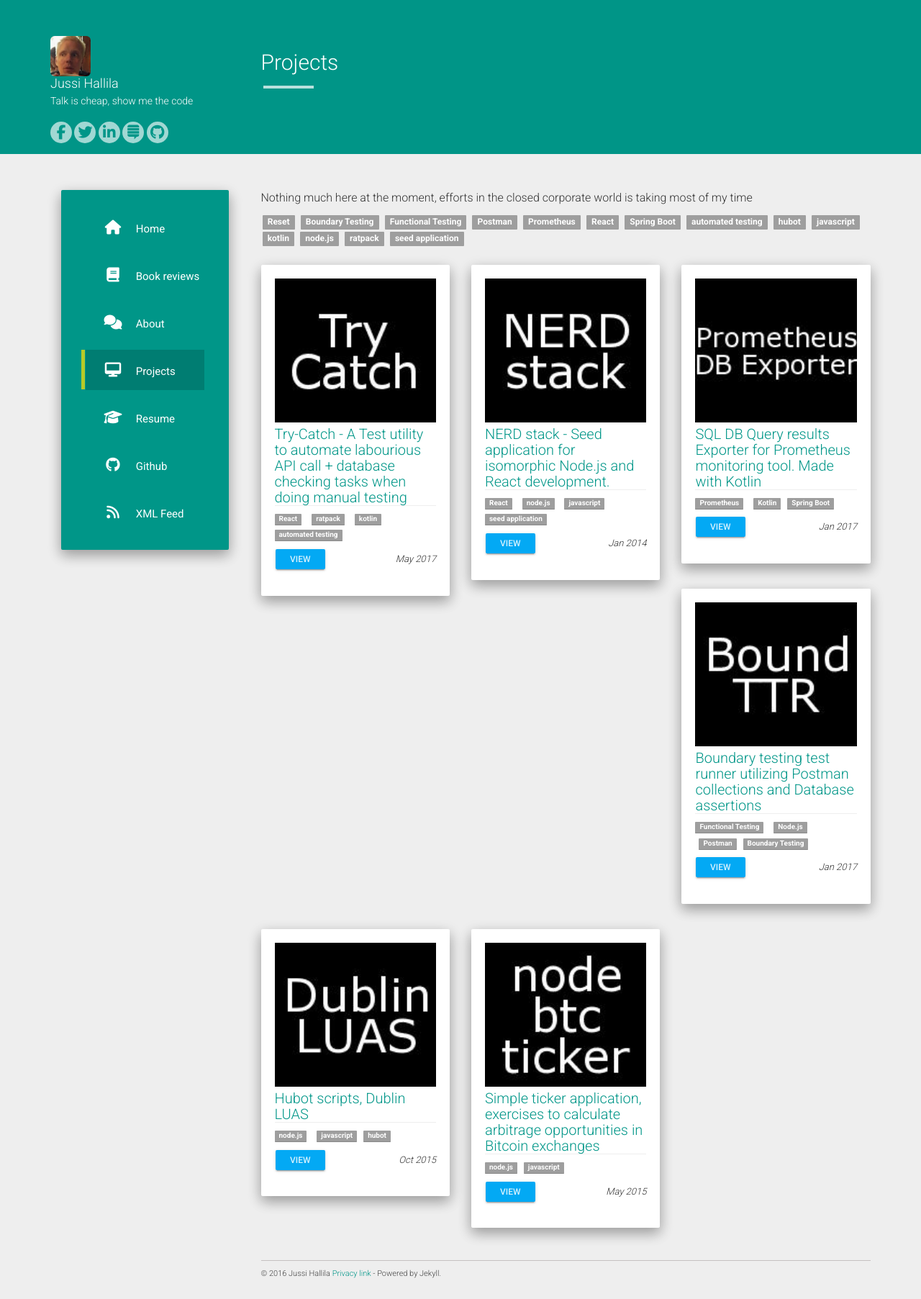
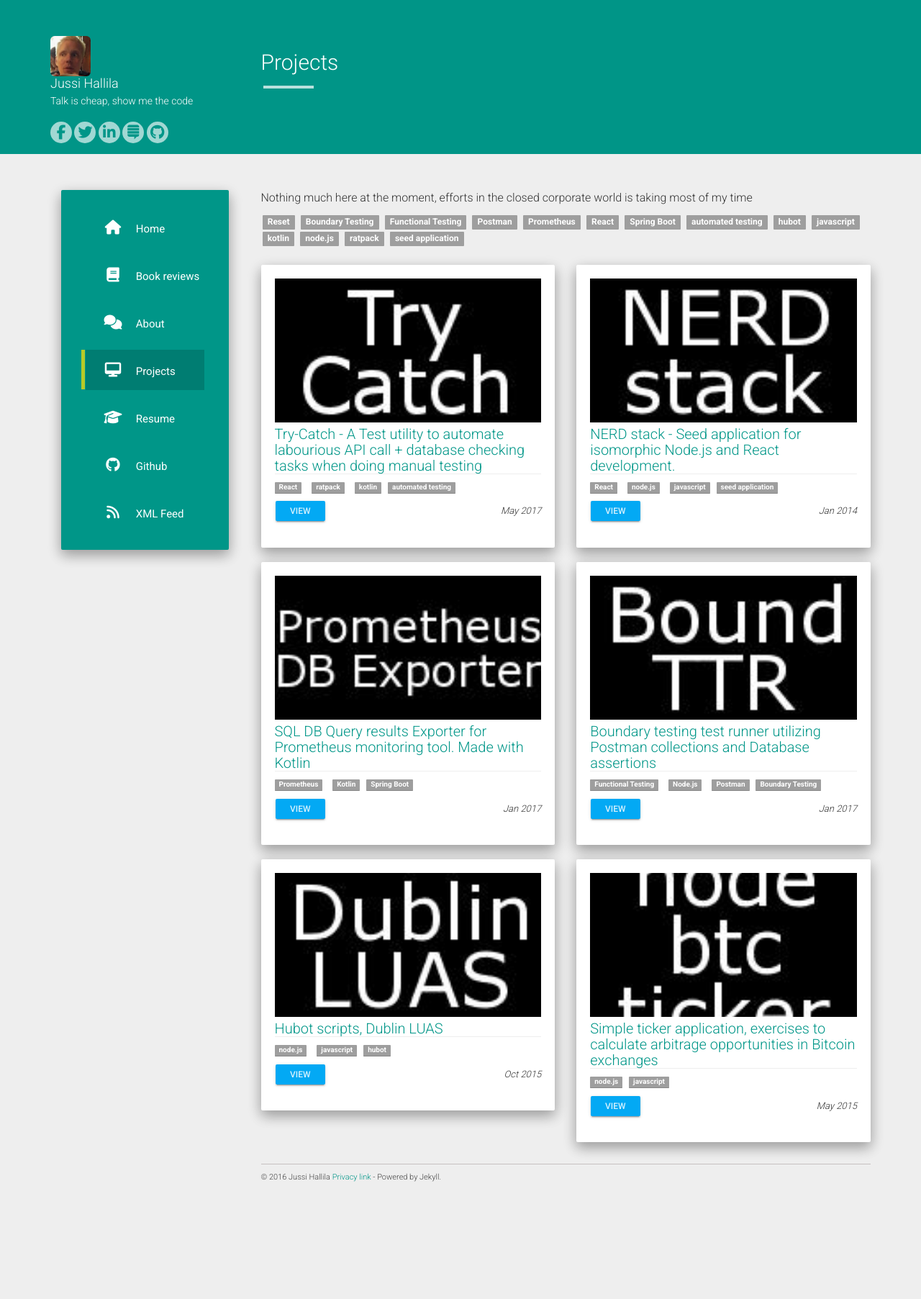
Before and after one commit to Xantier/xantier.github.io, a Jekyll site: the page built from pages/projects.md, in a window 1280 px wide. Shown: the whole page at 72% size. Built offline with Jekyll 4.4.1, drawn with Linux system fonts in a browser that asks for light colours; nearby versions of some CDN libraries; after the commit the page ends 1671 px from its top, so only the background shows below that.

```diff
--- a/_layouts/project.html
+++ b/_layouts/project.html
@@ -9,7 +9,7 @@
     <div class="projects row">
     {% include project_tags.html %}
     {% for i in site.data.projects %}
-    <div class="project-item col-md-4 col-sm-6 col-xs-12" data-tags='{{ i.tags | jsonify | downcase }}' style="margin-bottom: 15px">
+    <div class="project-item col-md-6 col-sm-6 col-xs-12" data-tags='{{ i.tags | jsonify | downcase }}'>
     	<div class="well project-outer">
     		<div class="project-inner">
     			<a href="/static/projects/{{ i.image }}" class="thickbox">
```
